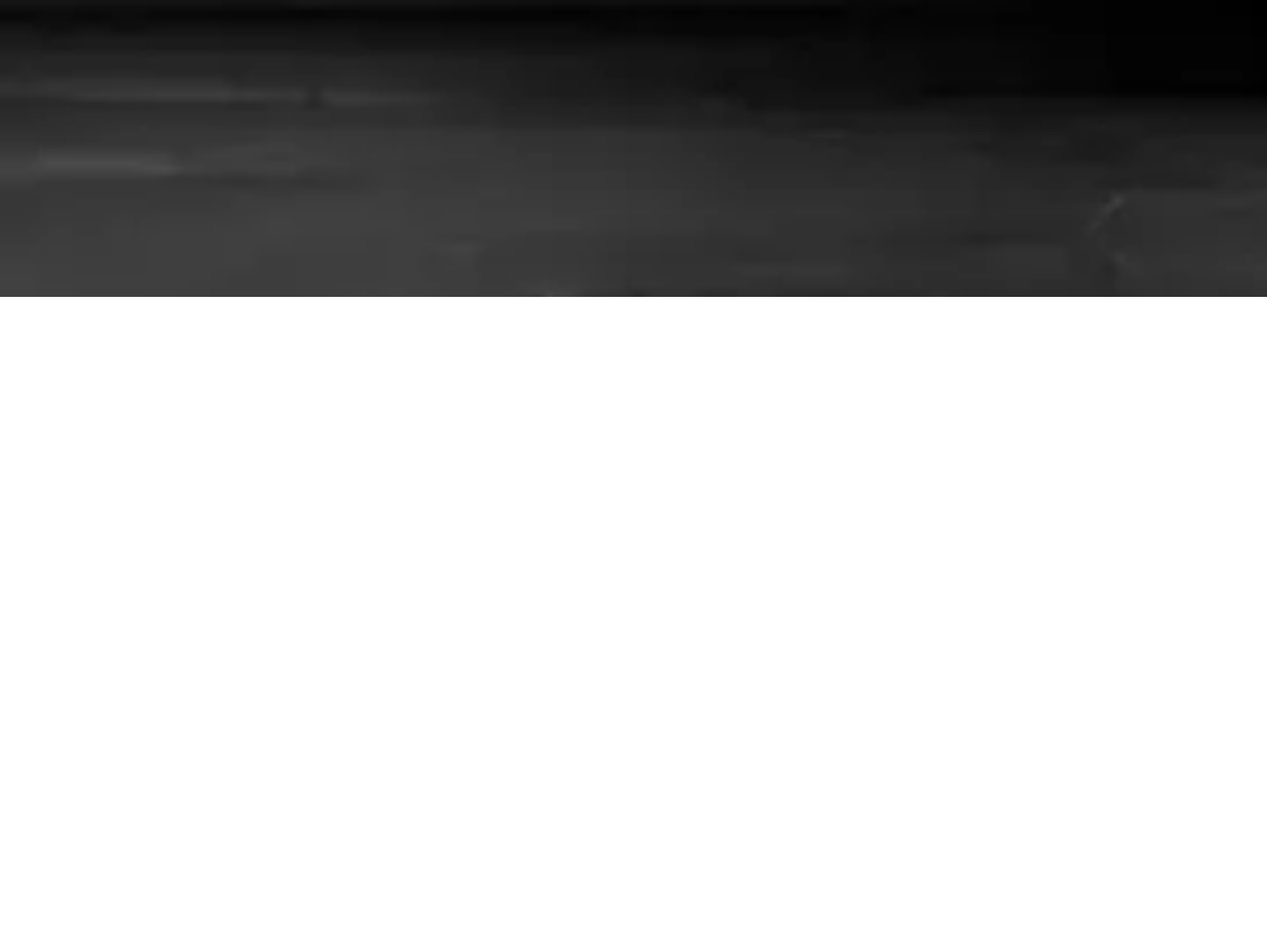
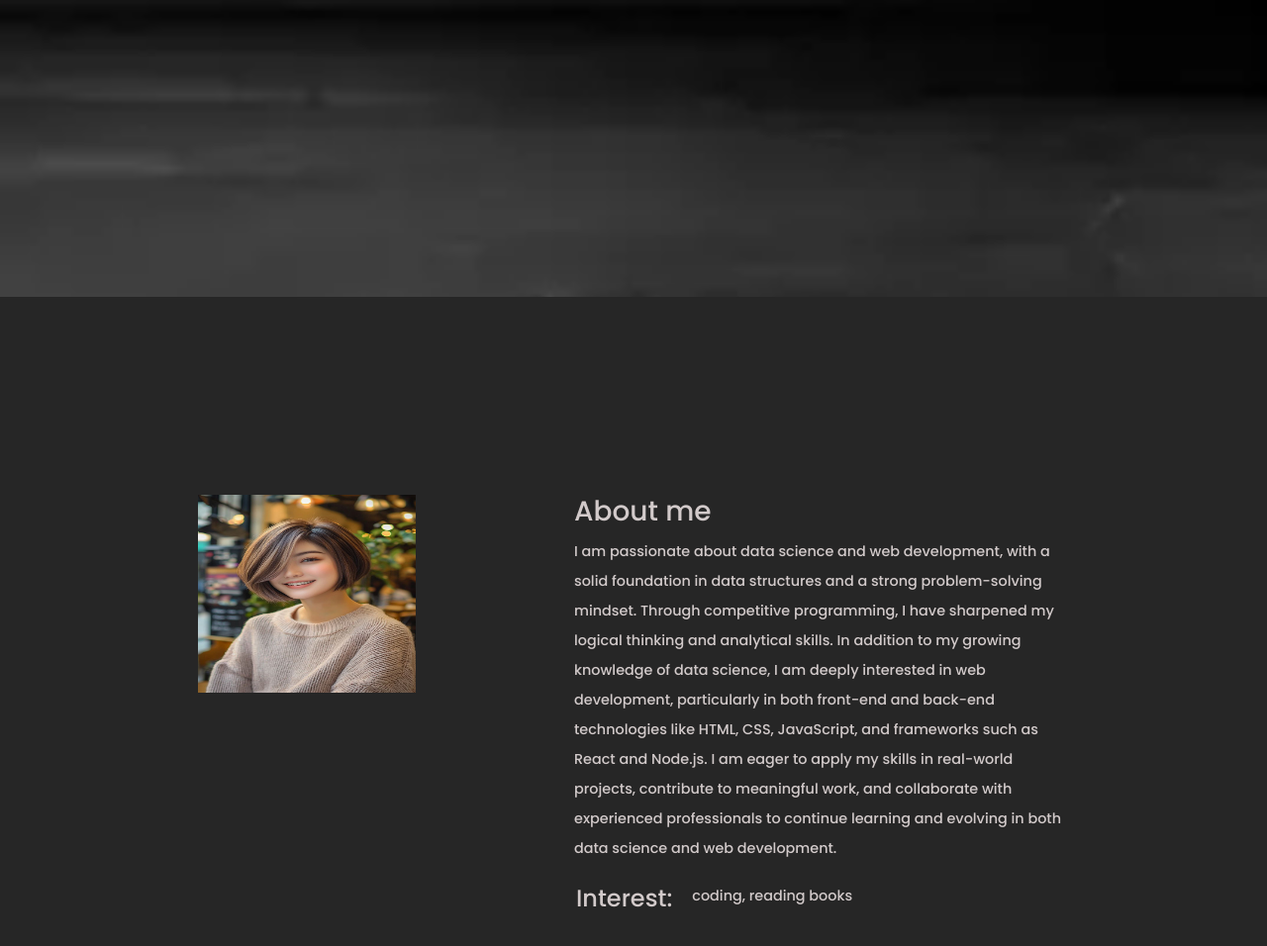
Before and after one commit to Najma099/Portfolio, a website: page index.html in a window 1280 px wide. Shown: the part 500-1456 px from the top of the page at 99% size. Before the commit the page ends 800 px from the top, so only its background shows below. Drawn offline with nearby package versions, Linux system fonts and the light colour scheme.

Commit message:
About Me

```diff
--- a/index.html
+++ b/index.html
@@ -31,6 +31,28 @@
         </div>
     </main>
 
+    <!-- ABOUT ME -->
+    <section class ="aboutMe">
+        <div id="abt-col1">
+            <!-- img -->
+             <img src="./public/Images/photo.jpg" height="200" width="220">
+        </div>
+        <div id="abt-col2">
+            <!--  -->
+            <h3>
+                About me
+            </h3>
+            <p>
+                I am passionate about data science and web development, with a solid foundation in data structures and a strong problem-solving mindset. Through competitive programming, I have sharpened my logical thinking and analytical skills. In addition to my growing knowledge of data science, I am deeply interested in web development, particularly in both front-end and back-end technologies like HTML, CSS, JavaScript, and frameworks such as React and Node.js. I am eager to apply my skills in real-world projects, contribute to meaningful work, and collaborate with experienced professionals to continue learning and evolving in both data science and web development.
+            </p>
+            <div class="inst">
+                <h4><span></span>Interest: </h4>
+                <p>
+                    coding, reading books
+                </p>
+            </div>
+        </div>
+    </section>
 
 </body>
 </html>
--- a/src/style.css
+++ b/src/style.css
@@ -52,7 +52,7 @@ main nav a {
 }
 
 #resume {
-    border: 2px solid rgb(230, 114, 46);
+    border: 2px solid #FB923C;
     padding: 9px;
     border-radius: 22px;
     margin: 2px;
@@ -66,3 +66,28 @@ main nav a {
     margin: 2px;
     width: 110px;
 }
+
+.aboutMe{
+    background-color: rgb(38,38,38);
+    color: #ffffff;
+    display: flex;
+    padding: 200px;
+    justify-content: center;
+    gap: 160px;
+    font-size: 0.9rem;
+    color: rgb(210, 202, 202);
+    font-weight: 100;
+    line-height: 30px;
+
+}
+
+.abt-col2 {
+
+}
+
+.inst {
+    display: flex;
+    gap: 20px;
+    align-items: center;
+    padding: 2px;
+}
```
Also changed, not shown: public/Images/photo.jpg (added).
